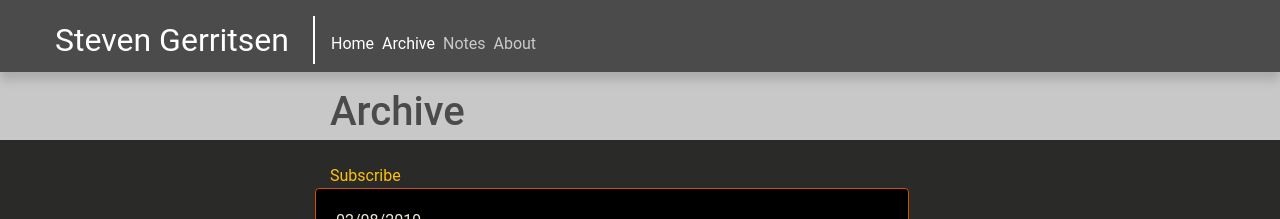
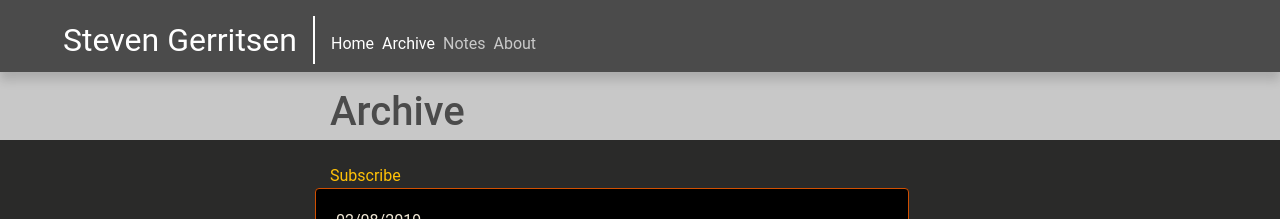
Before and after one commit to Steeff0/steeff0.github.io, a Jekyll site: the page built from pages/archive.html, in a window 1280 px wide. Shown: the top 219 px of the page. Built offline with Jekyll 4.4.1, drawn with Linux system fonts in a browser that asks for light colours; some web fonts are replaced.

```diff
--- a/_includes/navigation.html
+++ b/_includes/navigation.html
@@ -4,7 +4,7 @@
         <div class="container">
             <div class="row">
                 <div class="col-12">
-                    <nav class="navbar navbar-expand-lg navbar-dark bg-dark px-0 pt-3 pb-2 align-items-start flex-lg-column flex-xl-row align-items-xl-end">
+                    <nav class="navbar navbar-expand-md navbar-dark bg-dark px-0 pt-3 pb-2 align-items-start flex-lg-column flex-xl-row align-items-xl-end">
                         <a class="navbar-brand site-title" href="{{ '/' | relative_url }}">
                             {{ site.title | default: site.github.repository_name | escape }}
                         </a>
--- a/_sass/custom/_site-header.scss
+++ b/_sass/custom/_site-header.scss
@@ -22,6 +22,7 @@
         width: 260px;
         border-right: 2px solid $white !important;
         padding-right: $spacer;
+        text-align: right;
       }
     }
 
```
